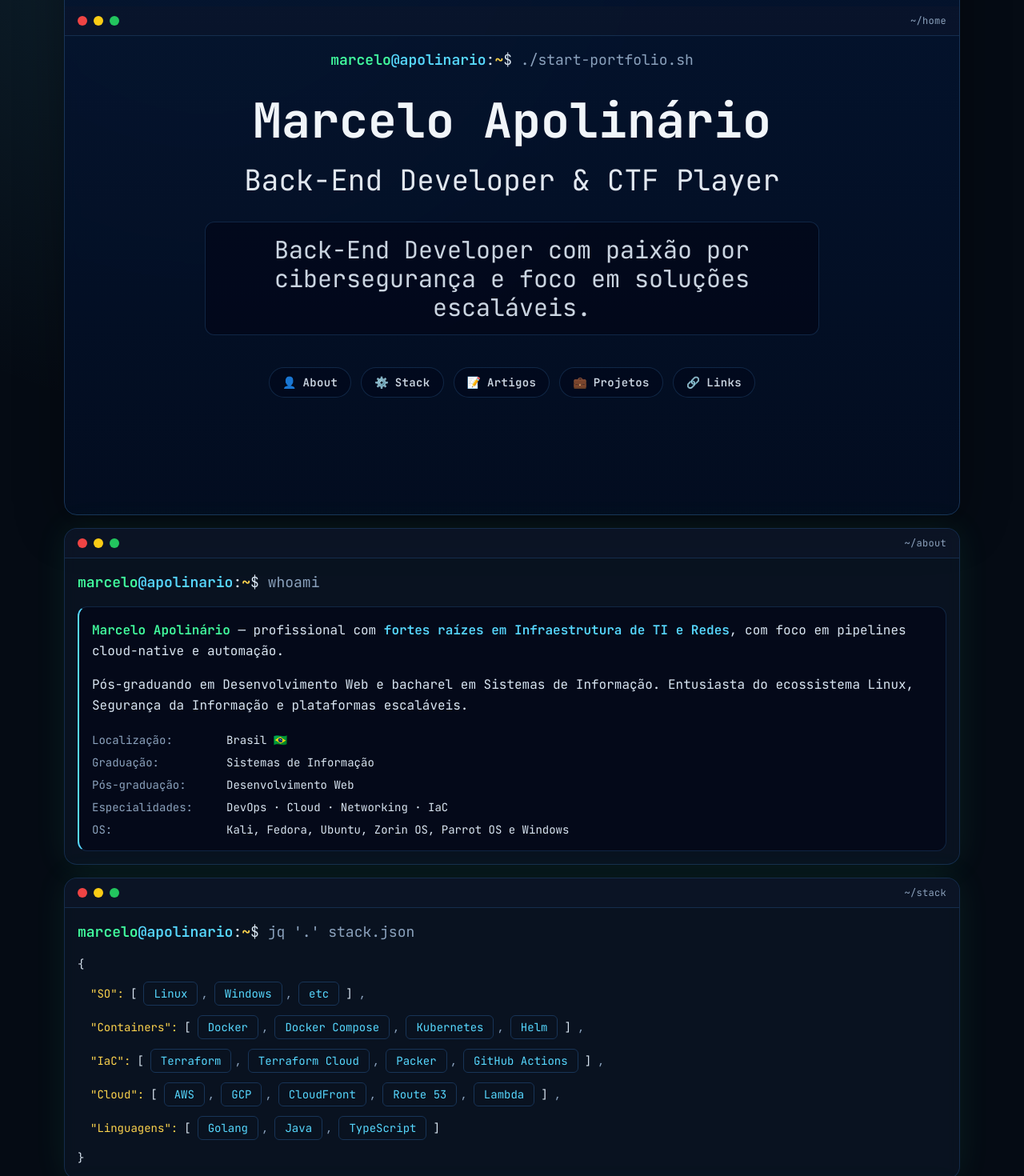
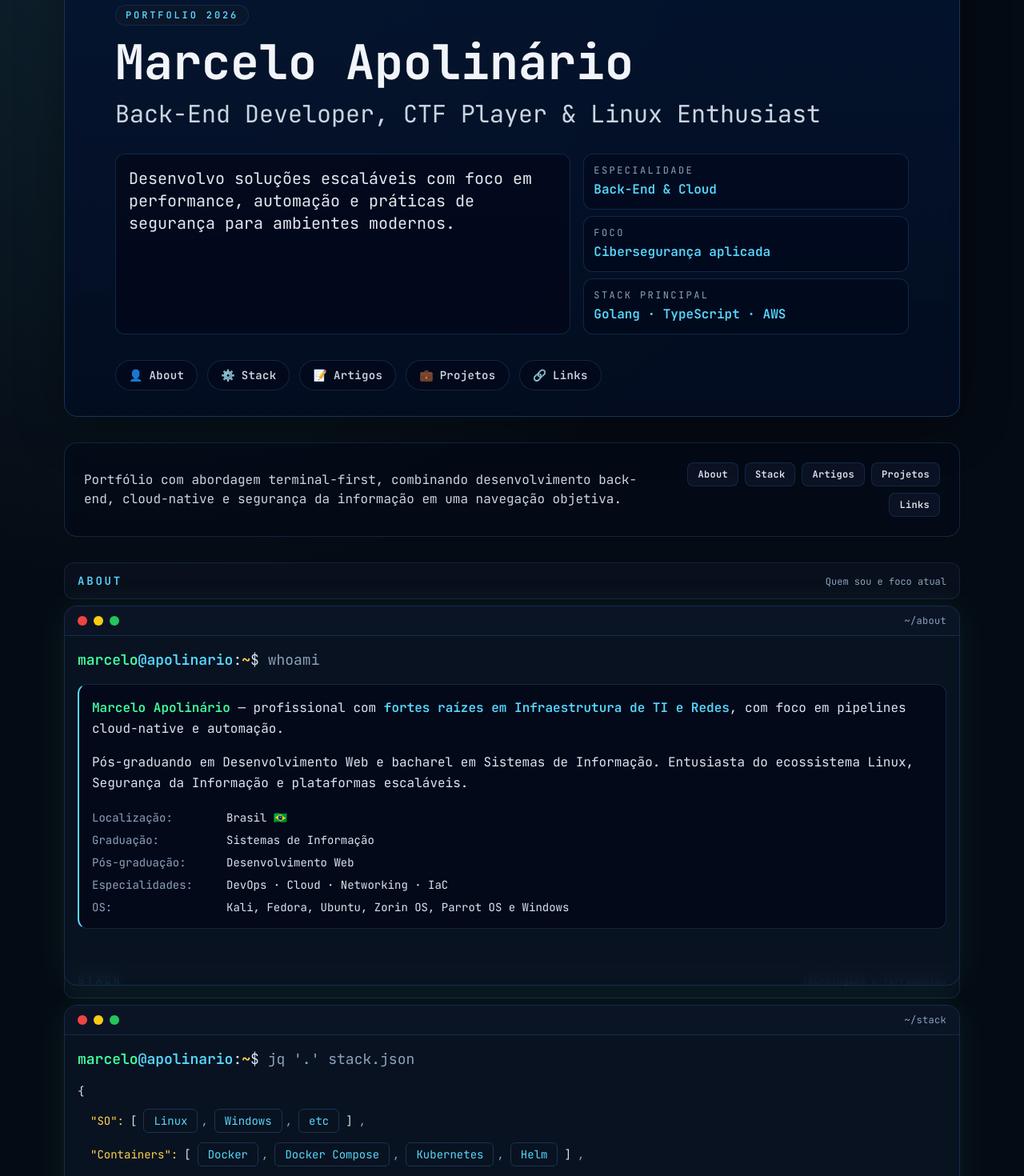
Before and after one commit to apolinario0x21/sturdy-parakeet, a Next.js app: page / in a window 1280 px wide. Shown: the part 140-1610 px from the top of the page at 80% size. Built offline with nearby package versions, Linux system fonts and the light colour scheme.

Commit message:
Improve homepage structure and visual hierarchy

```diff
--- a/app/globals.css
+++ b/app/globals.css
@@ -12,8 +12,8 @@ html {
 
 body {
   @apply bg-term-bg text-term-text font-mono;
-  background-image: radial-gradient(circle at 20% 0%, rgba(87, 216, 255, 0.12), transparent 24%),
-    radial-gradient(circle at 80% 100%, rgba(66, 255, 159, 0.14), transparent 25%);
+  background-image: radial-gradient(circle at 15% 0%, rgba(87, 216, 255, 0.12), transparent 28%),
+    radial-gradient(circle at 85% 100%, rgba(66, 255, 159, 0.12), transparent 30%);
 }
 
 body::after {
@@ -42,7 +42,11 @@ body::after {
   }
 
   .hero-panel {
-    background: linear-gradient(180deg, rgba(4, 21, 50, 0.88) 0%, rgba(3, 13, 33, 0.9) 100%);
+    background: linear-gradient(180deg, rgba(4, 21, 50, 0.88) 0%, rgba(3, 13, 33, 0.92) 100%);
     box-shadow: 0 10px 60px rgba(0, 0, 0, 0.35), inset 0 1px 0 rgba(255, 255, 255, 0.03);
   }
+
+  .section-header {
+    @apply flex flex-wrap items-baseline justify-between gap-2 rounded-xl border border-term-border/60 bg-slate-900/40 px-4 py-3;
+  }
 }
--- a/app/page.tsx
+++ b/app/page.tsx
@@ -5,25 +5,48 @@ import { Links } from '@/components/sections/Links';
 import { Projects } from '@/components/sections/Projects';
 import { Stack } from '@/components/sections/Stack';
 
+const sectionItems = [
+  { id: 'about', label: 'About', subtitle: 'Quem sou e foco atual', component: <About /> },
+  { id: 'stack', label: 'Stack', subtitle: 'Tecnologias e ferramentas', component: <Stack /> },
+  { id: 'artigos', label: 'Artigos', subtitle: 'Notas e conteúdos técnicos', component: <Articles /> },
+  { id: 'projetos', label: 'Projetos', subtitle: 'Experiências práticas', component: <Projects /> },
+  { id: 'links', label: 'Links', subtitle: 'Contato e redes', component: <Links /> }
+] as const;
+
 export default function HomePage() {
   return (
-    <main className="mx-auto flex min-h-screen w-full max-w-6xl flex-col gap-4 px-4 pb-6 pt-4">
+    <main className="mx-auto flex min-h-screen w-full max-w-6xl flex-col gap-6 px-4 pb-10 pt-4 sm:gap-8">
       <Hero />
-      <section id="about" className="scroll-mt-8">
-        <About />
+
+      <section className="grid gap-4 rounded-2xl border border-term-border/70 bg-slate-950/35 p-4 sm:grid-cols-3 sm:items-center sm:gap-6 sm:p-6">
+        <p className="sm:col-span-2 text-sm leading-relaxed text-slate-300 sm:text-base">
+          Portfólio com abordagem terminal-first, combinando desenvolvimento back-end, cloud-native e segurança da
+          informação em uma navegação objetiva.
+        </p>
+        <nav aria-label="Navegação rápida" className="flex flex-wrap gap-2 sm:justify-end">
+          {sectionItems.map((item) => (
+            <a
+              key={item.id}
+              href={`#${item.id}`}
+              className="rounded-lg border border-term-border/70 bg-slate-900/70 px-3 py-1.5 text-xs font-semibold tracking-wide text-slate-200 transition hover:border-term-cyan hover:text-term-cyan"
+            >
+              {item.label}
+            </a>
+          ))}
+        </nav>
       </section>
-      <section id="stack" className="scroll-mt-8">
-        <Stack />
-      </section>
-      <section id="artigos" className="scroll-mt-8">
-        <Articles />
-      </section>
-      <section id="projetos" className="scroll-mt-8">
-        <Projects />
-      </section>
-      <section id="links" className="scroll-mt-8">
-        <Links />
-      </section>
+
+      <div className="grid gap-6">
+        {sectionItems.map((item) => (
+          <section key={item.id} id={item.id} className="scroll-mt-8 space-y-2">
+            <header className="section-header">
+              <h2 className="text-sm font-semibold uppercase tracking-[0.2em] text-term-cyan">{item.label}</h2>
+              <p className="text-xs text-term-mute">{item.subtitle}</p>
+            </header>
+            {item.component}
+          </section>
+        ))}
+      </div>
     </main>
   );
 }
--- a/components/sections/Hero.tsx
+++ b/components/sections/Hero.tsx
@@ -1,7 +1,6 @@
 import { Prompt } from '@/components/Prompt';
 import { TerminalWindow } from '@/components/TerminalWindow';
 
-export function Hero() {
 const sectionLinks = [
   { href: '#about', label: 'About', icon: '👤' },
   { href: '#stack', label: 'Stack', icon: '⚙️' },
@@ -10,30 +9,52 @@ export function Hero() {
   { href: '#links', label: 'Links', icon: '🔗' }
 ];
 
+const highlights = [
+  { label: 'Especialidade', value: 'Back-End & Cloud' },
+  { label: 'Foco', value: 'Cibersegurança aplicada' },
+  { label: 'Stack principal', value: 'Golang · TypeScript · AWS' }
+];
+
+export function Hero() {
   return (
-    <header className="min-h-[calc(100vh-2rem)]">
-      <TerminalWindow
-        title="~/home"
-        className="hero-panel flex min-h-[calc(100vh-2rem)] flex-col justify-center border-term-border"
-      >
-        <div className="mx-auto flex w-full max-w-4xl flex-col items-center text-center">
+    <header>
+      <TerminalWindow title="~/home" className="hero-panel border-term-border">
+        <div className="mx-auto flex w-full max-w-5xl flex-col gap-8 p-2 sm:p-4">
           <Prompt command="./start-portfolio.sh" />
 
-          <h1 className="mt-8 text-4xl font-bold text-slate-100 sm:text-6xl">Marcelo Apolinário</h1>
-          <p className="mt-6 text-xl text-slate-200 sm:text-4xl">Back-End Developer &amp; CTF Player</p>
-          <p className="terminal-output mt-8 max-w-3xl text-base text-slate-300 sm:text-3xl">
-            Back-End Developer com paixão por cibersegurança e foco em soluções escaláveis.
+          <div className="space-y-4 text-center sm:text-left">
+            <p className="inline-flex rounded-full border border-term-border/70 bg-slate-900/70 px-3 py-1 text-xs font-semibold uppercase tracking-[0.24em] text-term-cyan">
+              Portfolio 2026
+            </p>
+            <h1 className="text-4xl font-bold leading-tight text-slate-100 sm:text-6xl">Marcelo Apolinário</h1>
+            <p className="text-lg text-slate-300 sm:text-3xl">Back-End Developer, CTF Player & Linux Enthusiast</p>
+          </div>
+
+          <div className="grid gap-4 md:grid-cols-[1.4fr_1fr]">
+            <p className="terminal-output text-base text-slate-200 sm:text-xl">
+              Desenvolvo soluções escaláveis com foco em performance, automação e práticas de segurança para ambientes
+              modernos.
             </p>
 
-          <nav className="mt-10 flex flex-wrap items-center justify-center gap-3" aria-label="Seções da página">
+            <ul className="grid gap-2">
+              {highlights.map((highlight) => (
+                <li key={highlight.label} className="rounded-xl border border-term-border/70 bg-slate-950/45 p-3">
+                  <p className="text-xs uppercase tracking-[0.2em] text-term-mute">{highlight.label}</p>
+                  <p className="mt-1 font-semibold text-term-cyan">{highlight.value}</p>
+                </li>
+              ))}
+            </ul>
+          </div>
+
+          <nav className="flex flex-wrap items-center gap-3" aria-label="Seções da página">
             {sectionLinks.map((section) => (
               <a
                 key={section.href}
                 href={section.href}
-                className="group inline-flex items-center gap-2 rounded-full border border-term-border/70 bg-slate-950/40 px-4 py-2 text-sm text-slate-300 transition hover:border-term-cyan hover:text-term-cyan"
+                className="group inline-flex items-center gap-2 rounded-full border border-term-border/70 bg-slate-950/50 px-4 py-2 text-sm text-slate-300 transition hover:-translate-y-0.5 hover:border-term-cyan hover:text-term-cyan"
               >
                 <span aria-hidden>{section.icon}</span>
-                <span className="font-semibold tracking-wide group-hover:underline">{section.label}</span>
+                <span className="font-semibold tracking-wide">{section.label}</span>
               </a>
             ))}
           </nav>
```
Lines whose indentation alone changed are shown as unchanged.
